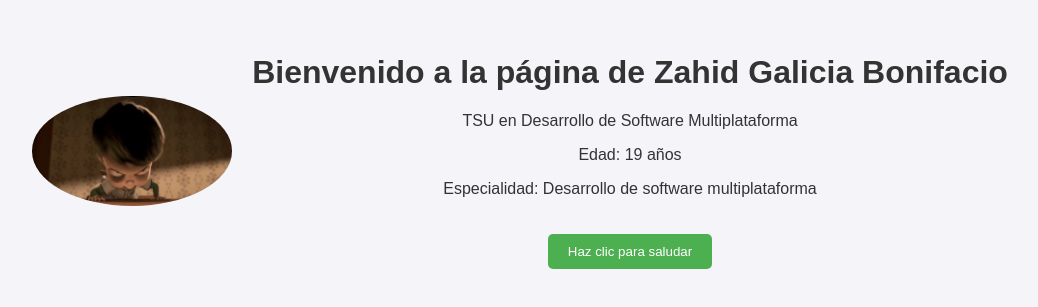
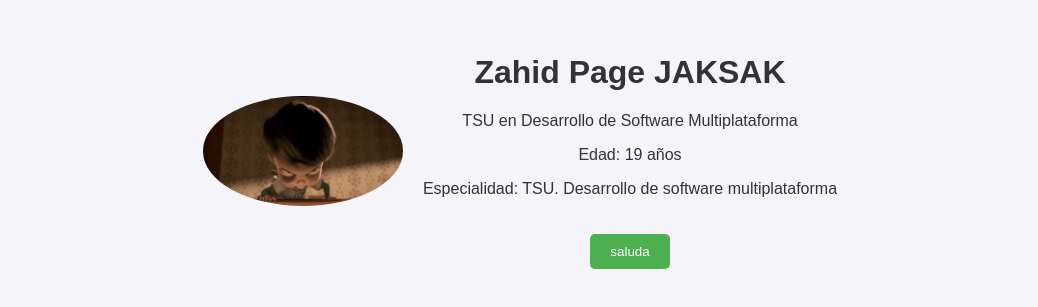
Before and after one commit to zahidgx/zahidgx.github.io, a plain HTML site: page index.html in a window 1280 px wide. Shown: the part 249-556 px from the top of the page, without its empty margins (120-1158 px from the left). Drawn offline with Linux system fonts and the light colour scheme.

Commit message:
Update index.html

```diff
--- a/index.html
+++ b/index.html
@@ -9,18 +9,15 @@
 <body>
 
     <div class="container">
-        <!-- Imagen de perfil a la izquierda -->
         <img src="yo.jpg" alt="Zahid Galicia Bonifacio" class="foto-perfil">
 
-        <!-- Información personal centrada -->
         <div class="info">
-            <h1>Bienvenido a la página de Zahid Galicia Bonifacio</h1>
+            <h1>Zahid Page JAKSAK</h1>
             <p>TSU en Desarrollo de Software Multiplataforma</p>
             <p>Edad: 19 años</p>
-            <p>Especialidad: Desarrollo de software multiplataforma</p>
+            <p>Especialidad: TSU. Desarrollo de software multiplataforma</p>
 
-            <!-- Botón -->
-            <button id="saludarButton">Haz clic para saludar</button>
+            <button id="saludarButton">saluda</button>
         </div>
     </div>
 
@@ -28,9 +25,6 @@
 </body>
 </html>
 
-
-
-    <!-- Referencia al archivo JavaScript -->
     <script src="script.js"></script>
 
 </body>
```
